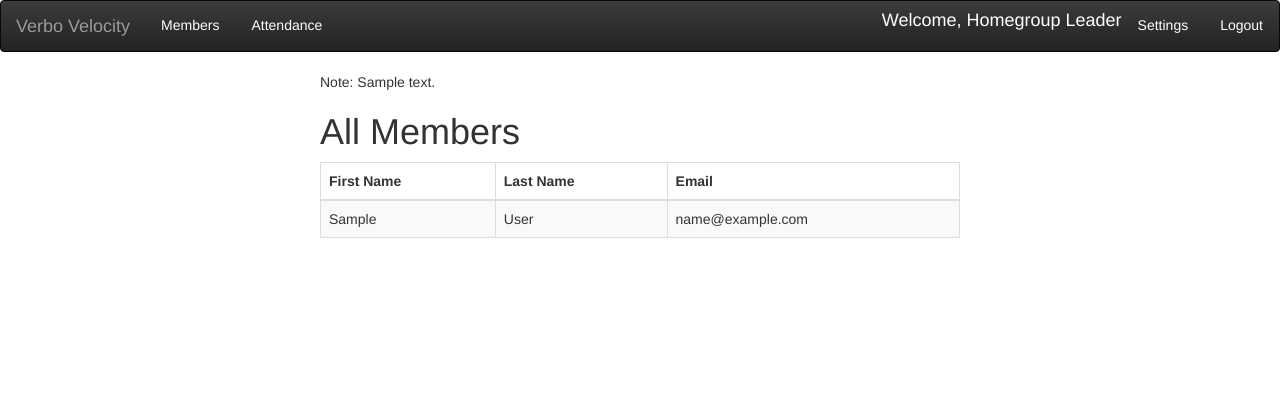
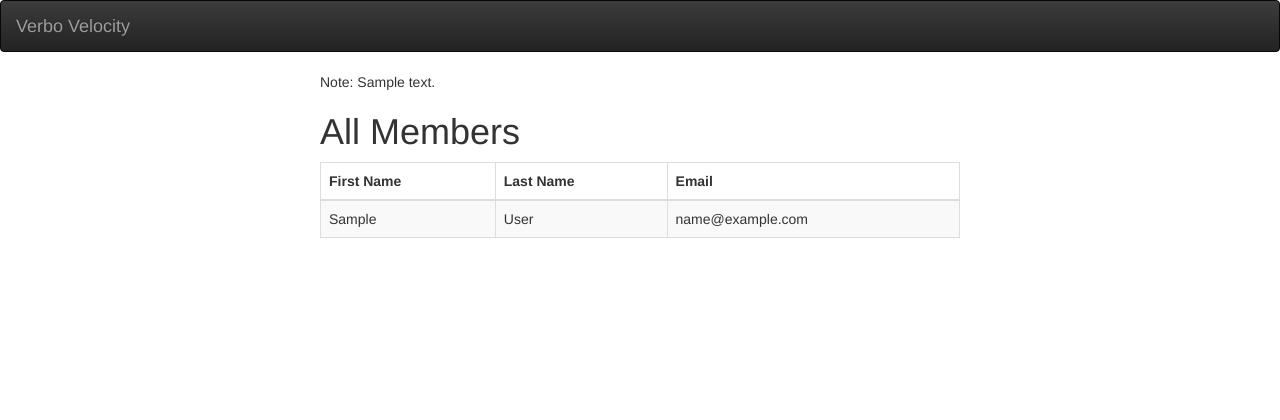
Before and after one commit to tu-missions-computing/home-church-manager, a Python web app: template Templates/all_members.html in a window 1280 px wide. Shown: the top 420 px of the page. Run offline with Jinja, Linux system fonts and the light colour scheme; the template is opened without the code that fills it: most values are stand-ins (such as "Sample title", 1, 10 or a date in 2020); some libraries are stand-ins or nearby versions.

Commit message:
basic log in functionality now implemented

```diff
--- a/templates/base.html
+++ b/templates/base.html
@@ -125,31 +125,39 @@
     </style>
 </head>
 <body class="Site">
-    <header>
+    <nav>
         <ul class="navbar navbar-inverse">
-            <a class="navbar-brand" href="/homegroup/1">Verbo Velocity</a>
-            <li role="presentation" ><a href="/homegroup/members/1">Members</a></li>
-            <li role="presentation" ><a href="/homegroup/attendance/1">Attendance</a></li>
-            <li role="presentation" class="welcome"><a href="/members">Logout</a></li>
-            <li role="presentation" class="welcome"><a href="/homegroup/edit/1">Settings</a></li>
-            <li role="presentation" class="welcome white"><h4 class="welcome">Welcome, Homegroup Leader</h4></li>
+            <a class="navbar-brand" href="{{ url_for('index') }}">Verbo Velocity</a>
+            {% if session['role'] == 'homegroup_leader' %}
+            <li role="presentation" ><a href="{{ url_for('get_homegroup_members', homegroup_id = session['homegroup_id']) }}">Members</a></li>
+            <li role="presentation" ><a href="{{ url_for('attendance', homegroup_id = session['homegroup_id']) }}">Attendance</a></li>
+            {% endif %}
+            {%  if session: %}
+            <li role="presentation" class="welcome"><a href="/logout">Log Out</a></li>
+            {% endif %}
+            {% if session['role'] == 'homegroup_leader' %}
+            <li role="presentation" class="welcome"><a href="{{ url_for('edit_homegroup', homegroup_id = session['homegroup_id']) }}">Settings</a></li>
+            <li role="presentation" class="welcome white"><h4><span class="glyphicon glyphicon-user"></span> Welcome, {{ session['name'] }}</h4></li>
+            {% endif %}
         </ul>
-    </header>
+    </nav>
 
    <main class="Site-content">
     {% if message %}
         <p>Note: {{ message }}</p>
     {% endif %}
+
     {% with messages = get_flashed_messages() %}
     {%  if messages %}
-        <h2><div class="form-group">
+        <div class="alert alert-info">
+        <h4>
             {% for message in get_flashed_messages() %}
                 {{ message }}
             {% endfor %}
-        </div>
-        </h2>
+        </h4>
     {% endif %}
 {% endwith %}
+   </div>
     {% block content %}
     {% endblock %}
     </main>
```
